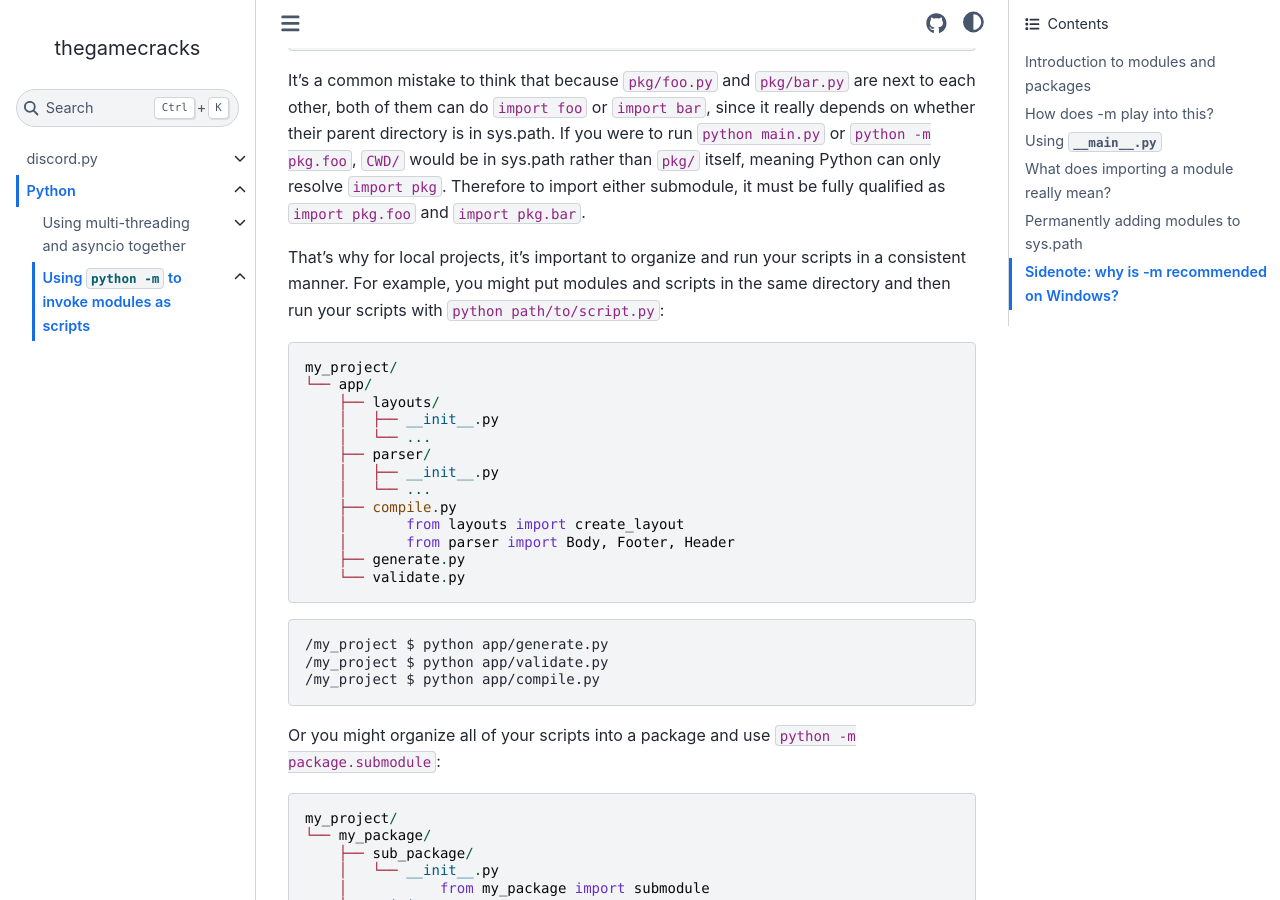
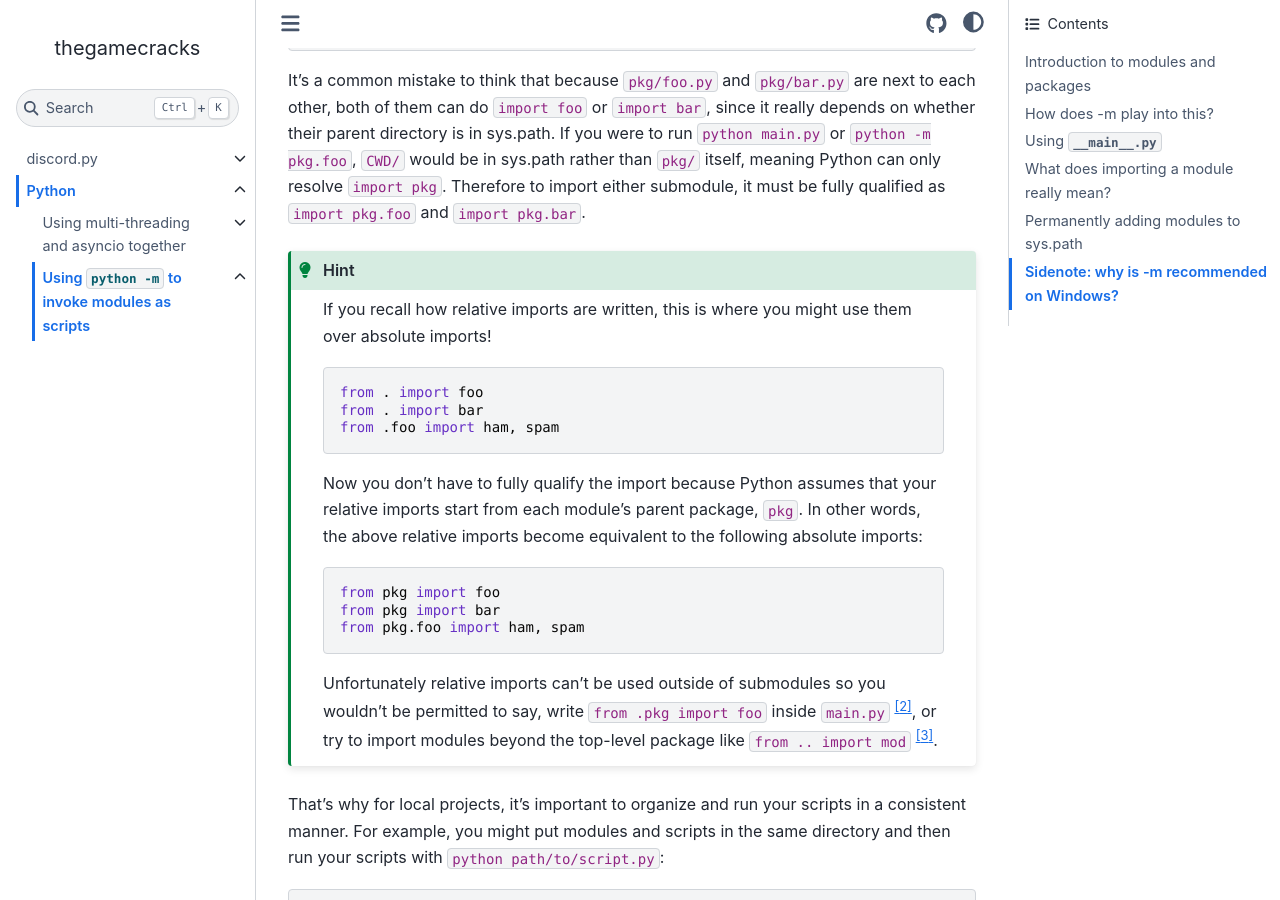
Before and after one commit to thegamecracks/thegamecracks.github.io, a Sphinx documentation site: the page built from docs/python/invoking_modules.rst, in a window 1280 px wide and 900 px high, scrolled down 4248 px. Built offline with Sphinx 7.4.7 and the Sphinx Book theme 1.1.4, drawn with Linux system fonts in a browser that asks for light colours; some of the changed text lies outside the part shown.

Commit message:
feat: add hint about relative imports

```diff
--- a/docs/python/invoking_modules.rst
+++ b/docs/python/invoking_modules.rst
@@ -228,6 +228,33 @@ meaning Python can only resolve ``import pkg``.
 Therefore to import either submodule, it must be fully qualified as
 ``import pkg.foo`` and ``import pkg.bar``.
 
+.. hint::
+
+    If you recall how relative imports are written, this is where you
+    might use them over absolute imports!
+
+    .. code-block:: python
+
+        from . import foo
+        from . import bar
+        from .foo import ham, spam
+
+    Now you don't have to fully qualify the import because Python assumes that
+    your relative imports start from each module's parent package, ``pkg``.
+    In other words, the above relative imports become equivalent to
+    the following absolute imports:
+
+    .. code-block:: python
+
+        from pkg import foo
+        from pkg import bar
+        from pkg.foo import ham, spam
+
+    Unfortunately relative imports can't be used outside of submodules so you
+    wouldn't be permitted to say, write ``from .pkg import foo`` inside ``main.py``
+    [#no-parent-package]_, or try to import modules beyond the top-level package
+    like ``from .. import mod`` [#beyond-top-level]_.
+
 That's why for local projects, it's important to organize and run your scripts
 in a consistent manner. For example, you might put modules and scripts in the
 same directory and then run your scripts with ``python path/to/script.py``:
@@ -396,6 +423,10 @@ have multiple Python versions.
    Assuming Python isn't told to skip loading the |site-module|_ module on startup.
    This can be turned off by using the |dash-S|_ flag, preventing ``site-packages/``
    from being searched.
+.. [#no-parent-package]
+   Corresponds to ``ImportError: attempted relative import with no known parent package``
+.. [#beyond-top-level]
+   Corresponds to ``ImportError: attempted relative import beyond top-level package``
 .. |site-module| replace:: ``site``
 .. _site-module: https://docs.python.org/3/library/site.html
 .. |dash-S| replace:: ``-S``
```
